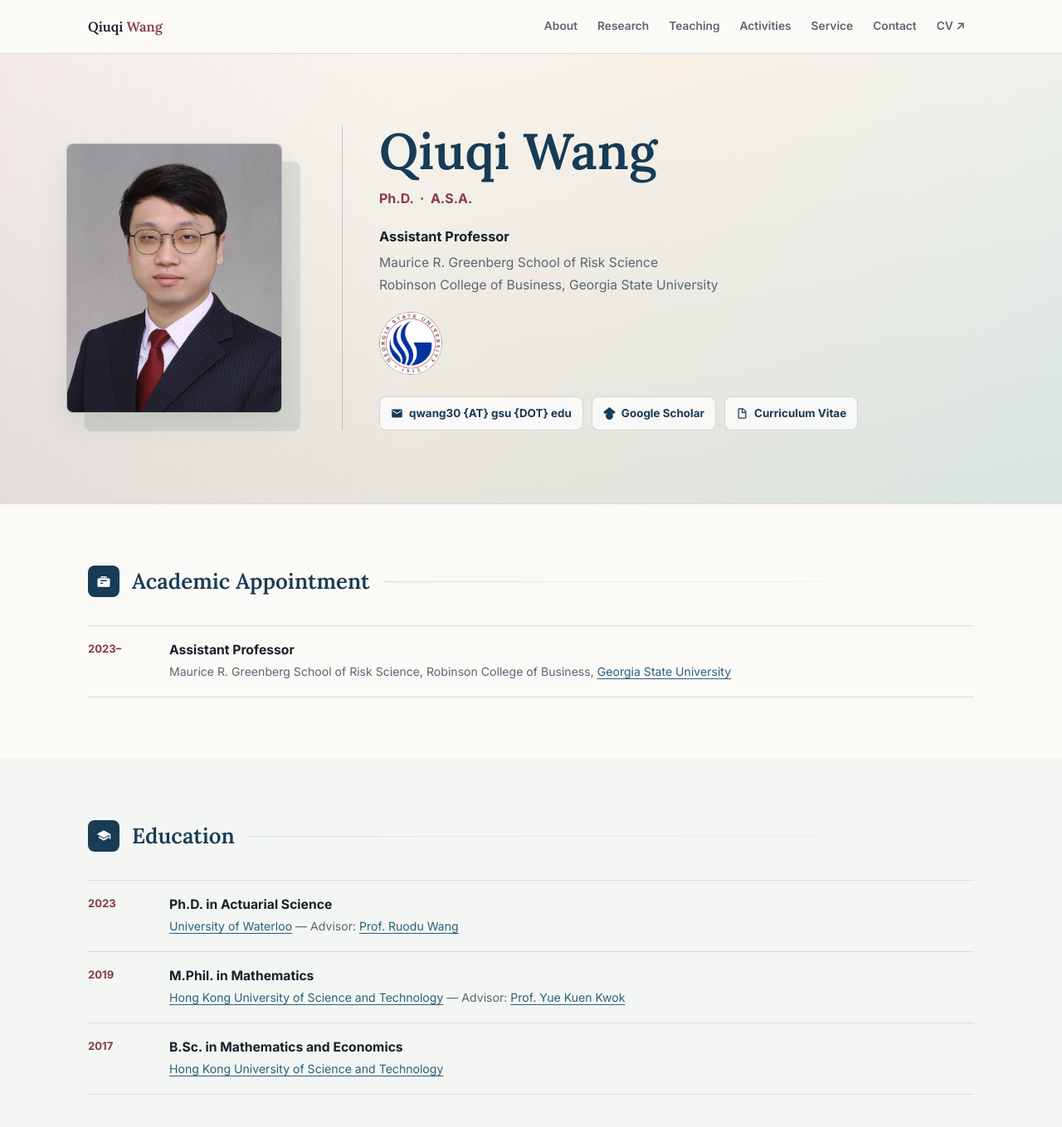
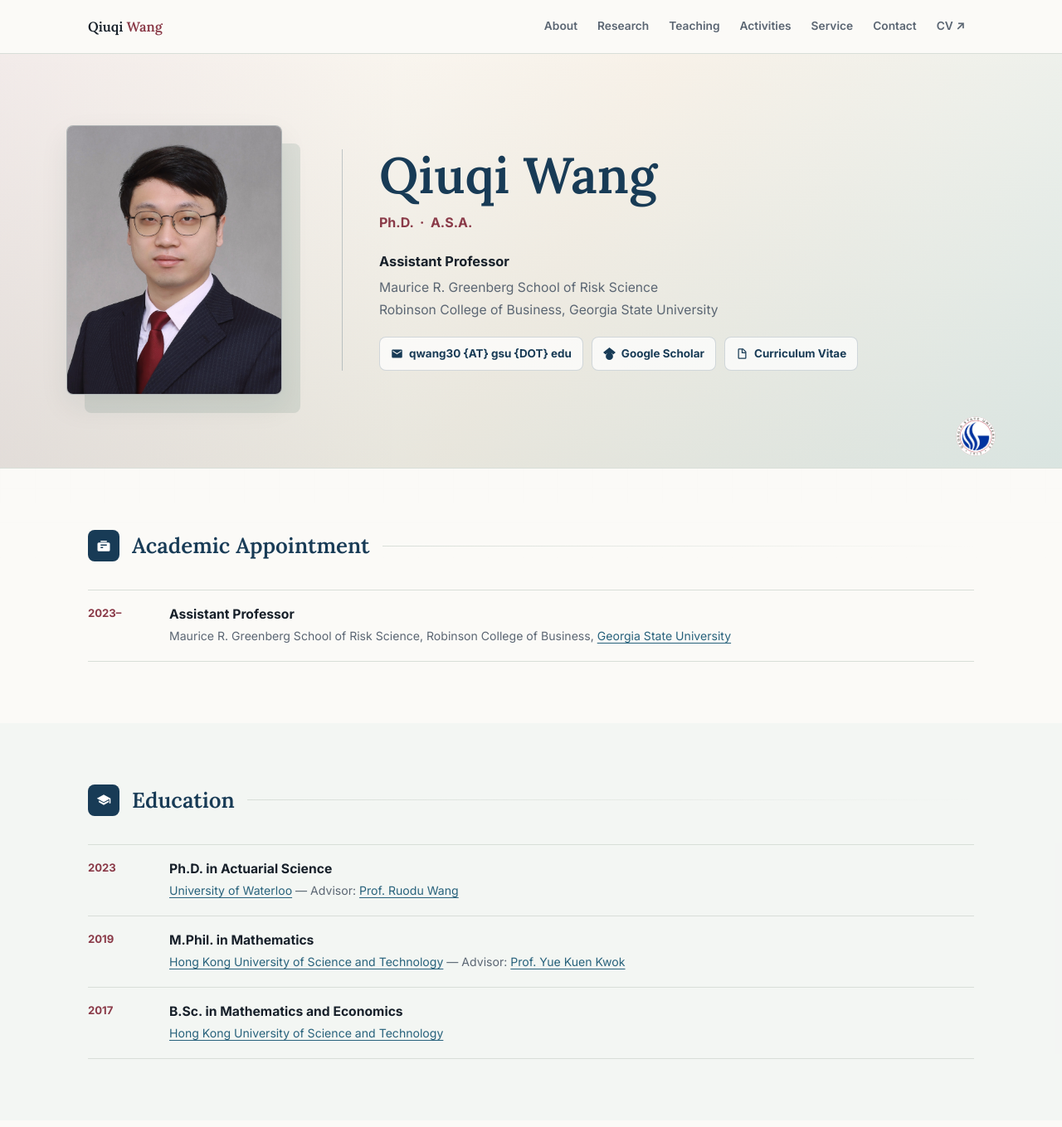
Before and after one commit to qwangan/qwangan.github.io, a Jekyll site: the page built from index.html, in a window 1280 px wide and 1400 px high. Shown: the top 1359 px of the window at 83% size. Built offline with Jekyll 4.4.1, drawn with Linux system fonts in a browser that asks for light colours.

Commit message:
Reposition Georgia State logo

```diff
--- a/assets/css/site.css
+++ b/assets/css/site.css
@@ -204,12 +204,19 @@
     }
 
     .hero-gsu-logo {
+      background: transparent;
+      border: 0;
       border-radius: 50%;
+      bottom: 14px;
+      clip-path: circle(49% at center);
       display: block;
-      height: 76px;
-      margin: 0 0 26px;
+      height: 48px;
       object-fit: cover;
-      width: 76px;
+      padding: 0;
+      position: absolute;
+      right: max(26px, calc((100vw - 1120px) / 2));
+      width: 48px;
+      z-index: 1;
     }
 
     .hero-links {
@@ -626,7 +633,7 @@
       }
 
       .hero-name { font-size: 2.45rem; }
-      .hero-gsu-logo { margin-left: auto; margin-right: auto; }
+      .hero-gsu-logo { bottom: 12px; height: 42px; right: 22px; width: 42px; }
       .hero-links { justify-content: center; }
       .hero-link { justify-content: center; }
 
--- a/index.html
+++ b/index.html
@@ -32,7 +32,6 @@
       <div class="hero-cred">{{ site.data.site.credentials }}</div>
       <div class="hero-position">{{ site.data.site.position }}</div>
       <div class="hero-institution">{{ site.data.site.institution_html }}</div>
-      <img class="hero-gsu-logo" src="{{ '/images/gsu-circle-logo.jpg' | relative_url }}" alt="Georgia State University" width="467" height="467" decoding="async" />
       <div class="hero-links">
         <span class="hero-link">
           <svg viewBox="0 0 24 24"><path d="M20 4H4a2 2 0 00-2 2v12a2 2 0 002 2h16a2 2 0 002-2V6a2 2 0 00-2-2zm0 4l-8 5-8-5V6l8 5 8-5v2z"/></svg>
@@ -49,6 +48,7 @@
       </div>
     </div>
   </div>
+  <img class="hero-gsu-logo" src="{{ '/images/gsu-circle-logo.jpg' | relative_url }}" alt="Georgia State University" width="467" height="467" decoding="async" />
 </div>
 
 <section id="appointment">
```
